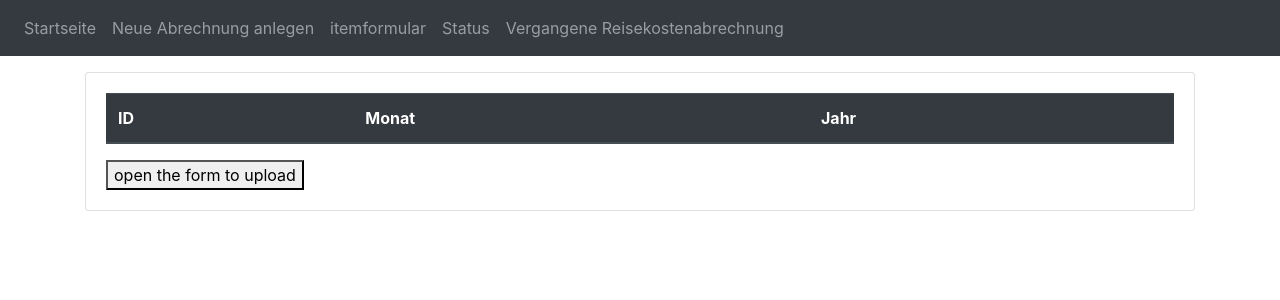
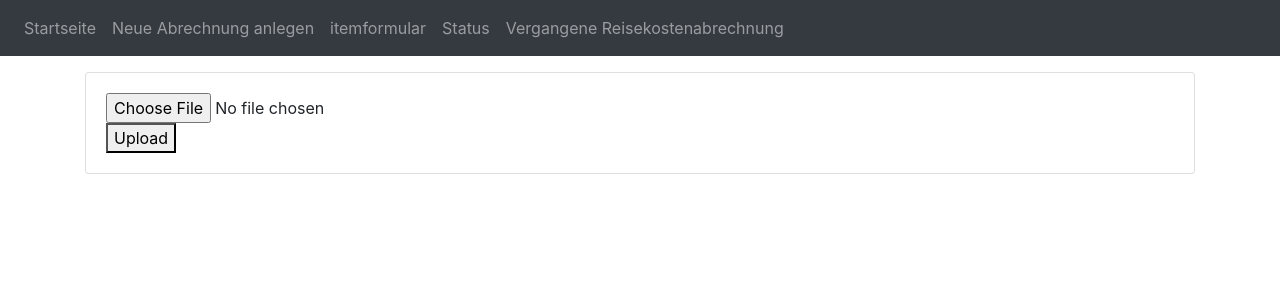
Before and after one commit to SeSc359/TravelExpenses, an Angular app in the folder Frontend/ReisenKostenAppFrontend/: page /item in a window 1280 px wide. Shown: the top 300 px of the page. Built offline with nearby package versions, Linux system fonts and the light colour scheme; what angular-file would draw is missing.

Commit message:
changing

```diff
--- a/Frontend/ReisenKostenAppFrontend/src/app/app.module.ts
+++ b/Frontend/ReisenKostenAppFrontend/src/app/app.module.ts
@@ -12,6 +12,7 @@ import { HomeComponent } from './home/home.component';
 import { ItemFormComponent } from './item-form/item-form.component';
 
 import { TravelExpensesDetailComponent } from './travel-expenses-detail/travel-expenses-detail.component';
+import { UploadComponent } from './upload/upload.component';
 
 @NgModule({
   declarations: [
@@ -22,7 +23,8 @@ import { TravelExpensesDetailComponent } from './travel-expenses-detail/travel-e
     HomeComponent,
 
     ItemFormComponent,
-    TravelExpensesDetailComponent
+    TravelExpensesDetailComponent,
+    UploadComponent
 
   ],
   imports: [
--- a/Frontend/ReisenKostenAppFrontend/src/app/item-form/item-form.component.html
+++ b/Frontend/ReisenKostenAppFrontend/src/app/item-form/item-form.component.html
@@ -1,4 +1,4 @@
-<table class="table">
+<!-- <table class="table">
     <thead class="thead-dark">
         <tr>
             <th scope="col">ID</th>
@@ -16,17 +16,9 @@
     </tbody>
 </table>
 
-<div *ngIf="!isCreating">
-    <button (click)="openForm()">open the form to upload</button>
-</div>
-
-<div *ngIf="isCreating">
 
 <form [formGroup]="itemForm" (ngSubmit)="handleSubmit($event)">
-    <fieldset>
-    <div formGroupName="Items" *ngFor="let Item of itemForm.get('Items').controls; let i = index;">
 
-    <fieldset [formGroupName]="i">
     <div class="col">
         <input type="date" class="form-control" placeholder="Datum" formControlName="date">
     </div>
@@ -35,19 +27,15 @@
     </div>
     <div class="col">
         <input type="number" class="form-control" placeholder="Betrag in €" formControlName="amount">
-    </div>
-    <div class="col">
+    </div> -->
+    <!-- <div class="col">
        <label for="exampleFormControlFile1">Bitte laden Sie ihre Belege hoch (mit aussagekräftigen Namen!)</label>
-       <input type="file" class="form-control-file" ngfSelect [(files)]="files"/>
-        <!-- <button (click)="handleRemoveItem(i)">Remove</button> -->
-    </div>
-    </fieldset>
-    </div>
-      <button (click)="handleAddItem()">Add</button>
+       <input type="file" class="form-control-file" ngfSelect [(files)]="files"/> -->
 
-<button type="submit" value="Upload" class="col"><span class="glyphicon glyphicon-upload" (click)="uploadFileToActivity()" ></span> Upload</button>
-<button type="submit">submit</button>
-</fieldset>
+    <app-upload></app-upload>
 
-</form>
-</div>
+
+<!-- <button type="submit" value="Upload" class="col"><span class="glyphicon glyphicon-upload" (click)="uploadFileToActivity()" ></span> Upload</button>   -->
+<!-- <button type="submit">submit</button>
+
+</form> -->
--- a/Frontend/ReisenKostenAppFrontend/src/app/travel-expense.service.ts
+++ b/Frontend/ReisenKostenAppFrontend/src/app/travel-expense.service.ts
@@ -53,15 +53,19 @@ export class TravelExpenseService {
    }
 
    onUpload(){
-     const fd = new FormData();
-     fd.append('file', this.selecteFile, this.selecteFile.name);
-     this.http.post("{this.url} + saveItem", fd,{
-       reportProgress:true,observe:'events'})
-       .subscribe(event=>{
-         if (event.type===HttpEventType.Response){
-           console.log(event);
-         }
-     });
+      const httpOptions = {
+      headers: new HttpHeaders({'Content-Type': undefined})};
+      const fd = new FormData();
+      fd.append('file', this.selecteFile);
+      this.http.post("{this.url} + attachment", fd, httpOptions)
+      //{
+  //    reportProgress:true,observe:'events'})
+  //  .subscribe(event=>{
+  //    if (event.type===HttpEventType.Response){
+  //    console.log(event);
+  //    }
+  //   });
+
    }
 
    submit(Item : Item) {
--- /dev/null
+++ b/Frontend/ReisenKostenAppFrontend/src/app/upload/upload.component.html
@@ -0,0 +1,10 @@
+<div>
+    <form [formGroup] = "uploadForm" (ngSubmit)="onSubmit()">
+      <div>
+        <input type="file" name="pfile" (change)="onFileSelect($event)" />
+      </div>
+      <div>
+        <button type="submit">Upload</button>
+      </div>
+    </form>
+  </div>
--- /dev/null
+++ b/Frontend/ReisenKostenAppFrontend/src/app/upload/upload.component.ts
@@ -0,0 +1,41 @@
+import { Component, OnInit } from '@angular/core';
+import { FormBuilder, FormGroup } from '@angular/forms';
+import { HttpClient, HttpHeaders } from '@angular/common/http';
+
+@Component({
+  selector: 'app-upload',
+  templateUrl: './upload.component.html',
+  styleUrls: ['./upload.component.css']
+})
+export class UploadComponent implements OnInit {
+  SERVER_URL = "http://localhost:8080/travelexpense/attachment";
+  uploadForm: FormGroup;
+
+  constructor(private formBuilder: FormBuilder, private httpClient: HttpClient) { }
+
+  ngOnInit() {
+    this.uploadForm = this.formBuilder.group({
+      pfile: ['']
+    });
+  }
+
+  onFileSelect(event) {
+    if (event.target.files.length > 0) {
+      const file = event.target.files[0];
+      this.uploadForm.get('pfile').setValue(file);
+    }
+  }
+
+  onSubmit() {
+    // const httpOptions = {
+    // headers: new HttpHeaders({'Content-Type': 'application/json'})};
+    const formData = new FormData();
+    formData.append('file', this.uploadForm.get('pfile').value);
+
+    this.httpClient.post<any>(this.SERVER_URL, formData).subscribe(
+      // (res) => console.log(res),
+      // (err) => console.log(err)
+    );
+  }
+
+}
```
Also changed, not shown: Frontend/ReisenKostenAppFrontend/src/app/upload/upload.component.css (added), 1 other file (tests, documents, lock files or other folders).
